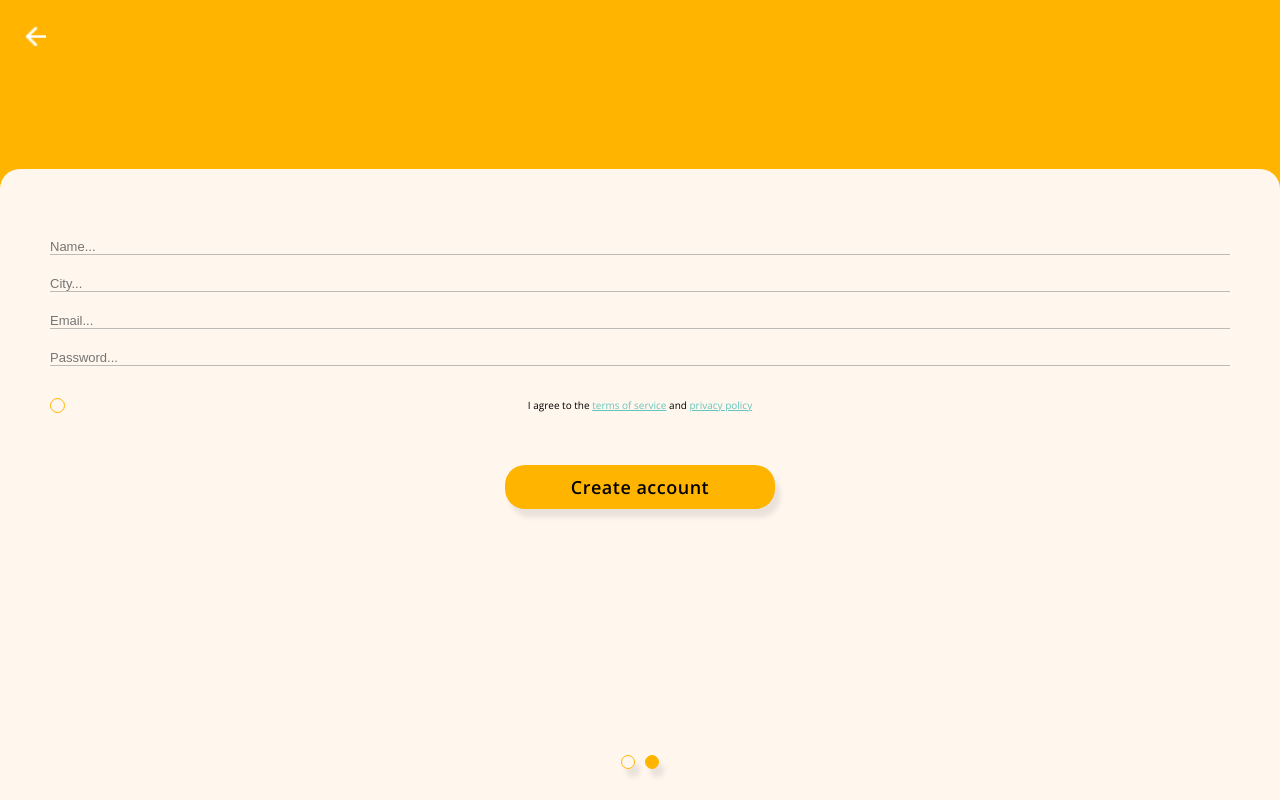
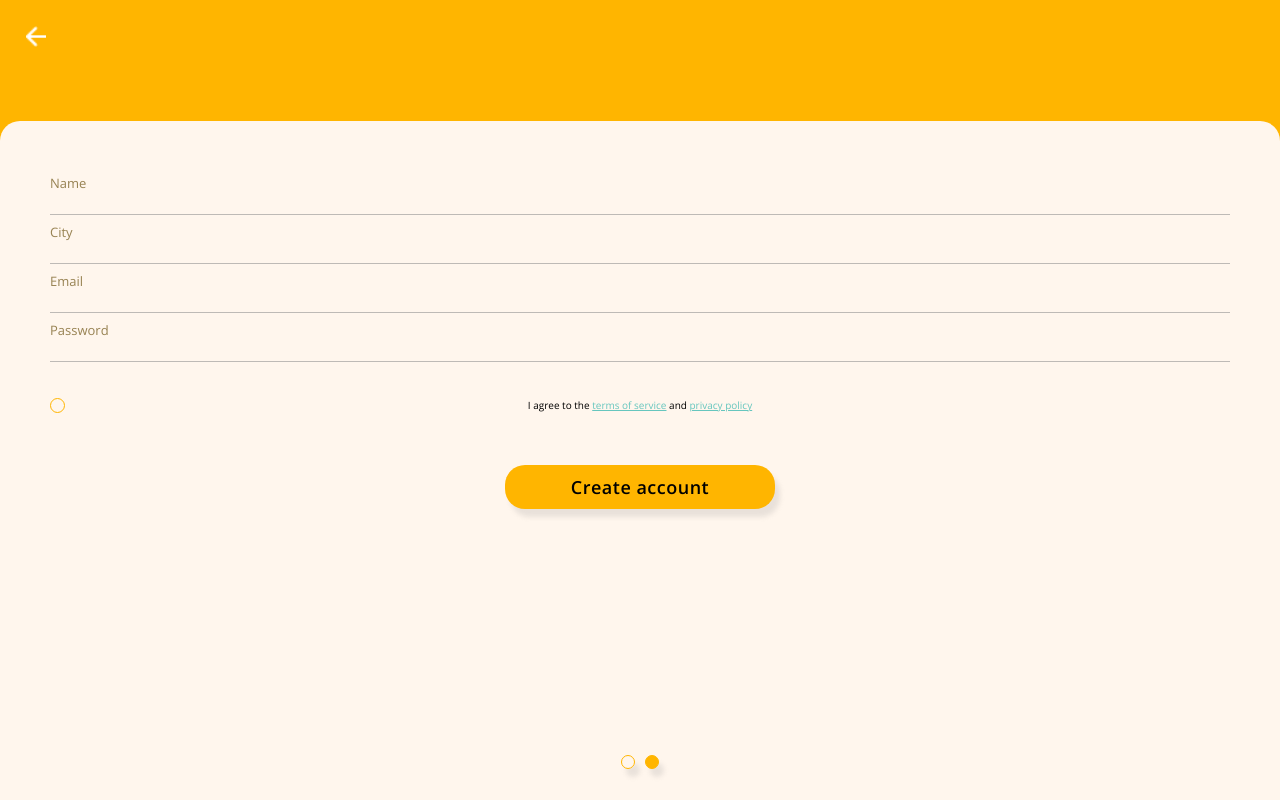
Before and after one commit to elinamren/trime, a React (Create React App) app: page /create-account in a window 1280 px wide. Built offline with nearby package versions, Linux system fonts and the light colour scheme.

Commit message:
added labels to the form

```diff
--- a/src/Personal-info.js
+++ b/src/Personal-info.js
@@ -4,7 +4,7 @@ import Dot from "./components/Dot";
 const PersonalInfo = () => {
   return (
     <div>
-      <BackArrow path="/goals"/>
+      <BackArrow path="/goals" />
       <div className="personal-info-header">
         <p className="paragraph-padding">Are you ready?</p>
         <h1>
@@ -17,16 +17,24 @@ const PersonalInfo = () => {
       </div>
       <div className="form-container">
         <form>
-          <input type="text" name="name" id="name" placeholder="Name..." />
-          <input type="text" name="city" id="city" placeholder="City..." />
-          <input type="email" name="email" id="email" placeholder="Email..." />
-          <input
-            type="password"
-            name="password"
-            id="password"
-            placeholder="Password..."
-          />
-
+          <div className="field-container">
+            <label className="form-heading" htmlFor="name">
+              Name
+            </label>
+            <input type="text" name="name" id="name" />
+            <label className="form-heading" htmlFor="city">
+              City
+            </label>
+            <input type="text" name="city" id="city" />
+            <label className="form-heading" htmlFor="email">
+              Email
+            </label>
+            <input type="email" name="email" id="email" />
+            <label className="form-heading" htmlFor="password">
+              Password
+            </label>
+            <input type="password" name="password" id="password" />
+          </div>
           <label className="terms-container" htmlFor="terms">
             I agree to the <a href="/">terms of service</a> and{" "}
             <a href="/">privacy policy</a>
--- a/src/index.css
+++ b/src/index.css
@@ -10,6 +10,7 @@
   --light-grey-border: rgba(147, 147, 147, 0.6);
   --dark-grey-text: rgba(18, 18, 18, 0.95);
   --brown-text: #785f23;
+  --trime-font: "Open Sans", sans-serif;
 }
 
 * {
@@ -23,7 +24,7 @@ body {
     var(--yellow-background) 40%,
     var(--light-yellow-background)
   );
-  font-family: "Open Sans", sans-serif;
+  font-family: var(--trime-font);
   text-align: center;
 }
 
@@ -43,7 +44,7 @@ button {
   width: 270px;
   margin: 10px;
   letter-spacing: 0.5px;
-  font-family: "Open Sans";
+  font-family: var(--trime-font);
 }
 
 .App {
@@ -131,14 +132,25 @@ a {
   margin: auto;
 }
 
+.field-container {
+  text-align: left;
+}
+
+.form-heading {
+  font-size: 0.8125rem;
+  width: 100%;
+  color: #785f23c4;
+}
+
 input {
   width: 100%;
   border: none;
   border-bottom: 1px solid var(--light-grey-border);
+  background-color: var(--light-background);
   color: var(--dark-grey-text);
-  background-color: var(--light-background);
-  margin-top: 20px;
-  font-size: 0.8125rem;
+  font-family: var(--trime-font);
+  font-size: 0.875rem;
+  margin-bottom: 5px;
 }
 
 .terms-container {
```
